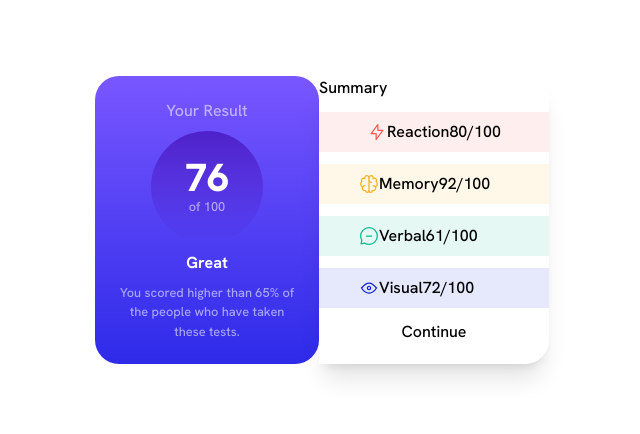
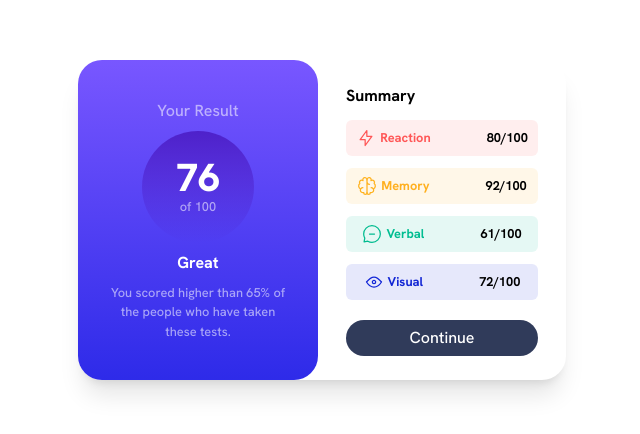
Before and after one commit to AlexaGabriel/result-summary, a website: page src/index.html in a window 1280 px wide. Shown: the part 180-614 px from the top of the page, without its empty margins (318-958 px from the left). Drawn offline with Linux system fonts and the light colour scheme.

Commit message:
finalizado

```diff
--- a/src/index.html
+++ b/src/index.html
@@ -12,49 +12,47 @@
   <title>Frontend Mentor | Results summary component</title>
 </head>
 
-<body class="h-screen flex justify-center justify-items-center content-center items-center font-Hanken">
-  <main class="max-w h-96 flex items-center  ">
+<body class="h-screen flex justify-center justify-items-center content-center items-center font-Hanken ">
+  <main
+    class=" max-md:max-w-96 rounded-3xl h-80 flex max-md:flex-col max-md:h-full max-md:rounded-none bg-white items-center shadow-xl">
     <article
-      class=" w-56 h-72 bg-gradient-to-b from-bluep to-bluepr flex justify-center gap-2 items-center content-center flex-col rounded-3xl">
+      class="z-10 relative w-60 max-md:w-64 max-md:h-60 h-80 bg-gradient-to-b from-bluep to-bluepr flex justify-center gap-2 items-center content-center flex-col rounded-3xl  max-md:rounded-t-none max-md:rounded-b-3xl">
       <p class="text-white opacity-55">Your Result</p>
       <section
-        class="w-28 h-28 bg-gradient-to-b from-violetb to-persinab rounded-full flex flex-col justify-center items-center">
+        class="w-28 max-md:w-24 h-28 max-md:h-24 bg-gradient-to-b from-violetb to-persinab rounded-full flex flex-col justify-center items-center">
         <h2 class="text-center text-4xl font-extrabold text-white leading-none">76</h2>
         <p class="text-center text-sm text-white opacity-55 m-0 p-0">of 100</p>
       </section>
       <h2 class="font-bold text-white">Great</h2>
-      <p class="text-center font-medium text-sm w-44 text-white opacity-55">You scored higher than 65% of the people
-        who have taken
-        these tests.</p>
+      <p class="text-center font-medium text-sm w-44 text-white opacity-55">You scored higher than 65% of the people who
+        have taken these tests.</p>
     </article>
-
-    <article class=" h-72 shadow-xl flex flex-col gap-3 rounded-r-3xl">
-      <h2>Summary</h2>
-      <section class="bg-lired px-12 py-2 flex">
+    <article class="z-0 px-7 relative h-80 flex flex-col justify-center gap-3 rounded-r-3xl">
+      <h2 class="font-bold">Summary</h2>
+      <section class="bg-lired w-48 py-2 flex justify-center rounded-md">
         <img class="inline" src="../assets/images/icon-reaction.svg" alt="">
-        <h3 class="inline">Reaction</h3>
-        <p>80/100</p>
+        <h3 class="inline text-sm font-semibold mr-14 ml-1 text-liredp">Reaction</h3>
+        <p class="text-sm font-semibold">80/100</p>
       </section>
-      <section class="bg-oryel px-10 py-2 flex">
+      <section class="bg-oryel w-48 py-2 flex justify-center rounded-md">
         <img class="inline" src="../assets/images/icon-memory.svg" alt="">
-        <h3 class="inline">Memory</h3>
-        <p class="inline">92/100</p>
+        <h3 class="inline text-sm font-semibold mr-14 ml-1 text-oryelp">Memory</h3>
+        <p class="text-sm font-semibold">92/100</p>
       </section>
-      <section class="bg-grteal px-10 py-2 flex">
+      <section class="bg-grteal w-48 py-2 flex justify-center rounded-md">
         <img class="inline" src="../assets/images/icon-verbal.svg" alt="">
-        <h3 class="inline">Verbal</h3>
-        <p class="inline">61/100</p>
+        <h3 class="inline text-sm font-semibold mr-14 ml-1 text-grtealp">Verbal</h3>
+        <p class="text-sm font-semibold">61/100</p>
       </section>
-      <section class="bg-cobablue px-10 py-2 flex">
+      <section class="bg-cobablue w-48 py-2 flex justify-center rounded-md">
         <img class="inline" src="../assets/images/icon-visual.svg" alt="">
-        <h3 class="inline">Visual</h3>
-        <p class="inline">72/100</p>
+        <h3 class="inline text-sm font-semibold mr-14 ml-1 text-cobabluep">Visual</h3>
+        <p class="text-sm font-semibold">72/100</p>
       </section>
-      <button>Continue</button>
+      <button
+        class="bg-dark hover:bg-gradient-to-b from-bluep  to-bluepr rounded-3xl py-1.5 text-white mt-2">Continue</button>
     </article>
   </main>
-
-
 </body>
 
 </html>
--- a/tailwind.config.js
+++ b/tailwind.config.js
@@ -21,6 +21,11 @@ module.exports = {
       grteal: "hsla(166, 100%, 37%, 0.1)",
       cobablue: "hsla(234, 85%, 45%, 0.1)",
       white: " hsl(0, 0%, 100%)",
+      oryelp: "hsl(39, 100%, 56%)",
+      grtealp: "hsl(166, 100%, 37%)",
+      cobabluep: "hsl(234, 85%, 45%)",
+      liredp: "hsl(0, 100%, 67%)",
+      dark: "hsl(224, 30%, 27%)",
     },
 
     extend: {
```
Also changed, not shown: src/output.css.
